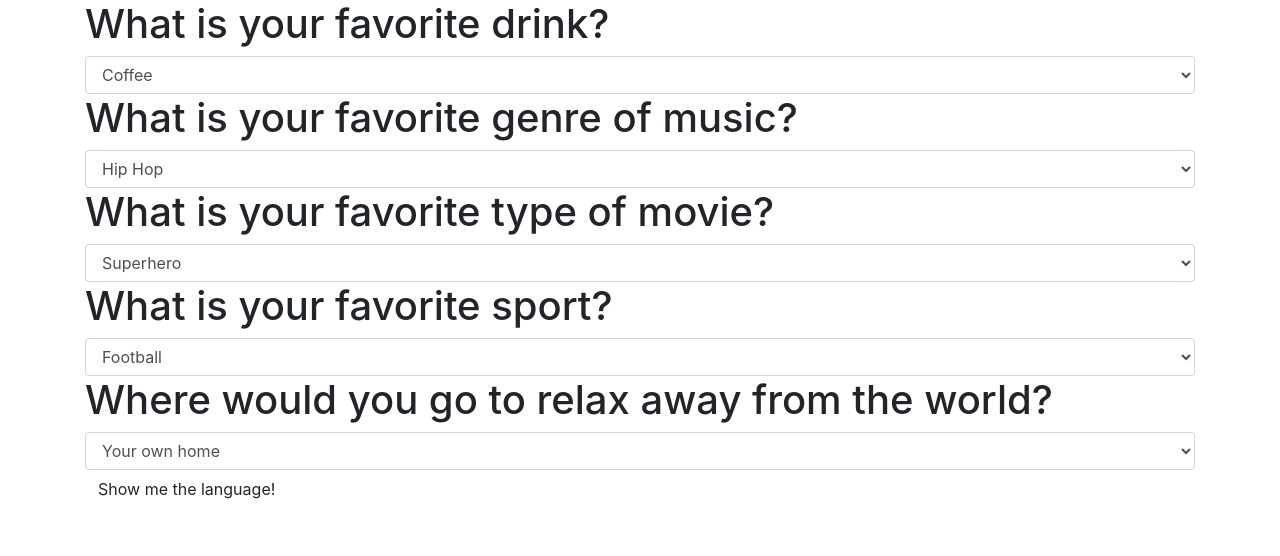
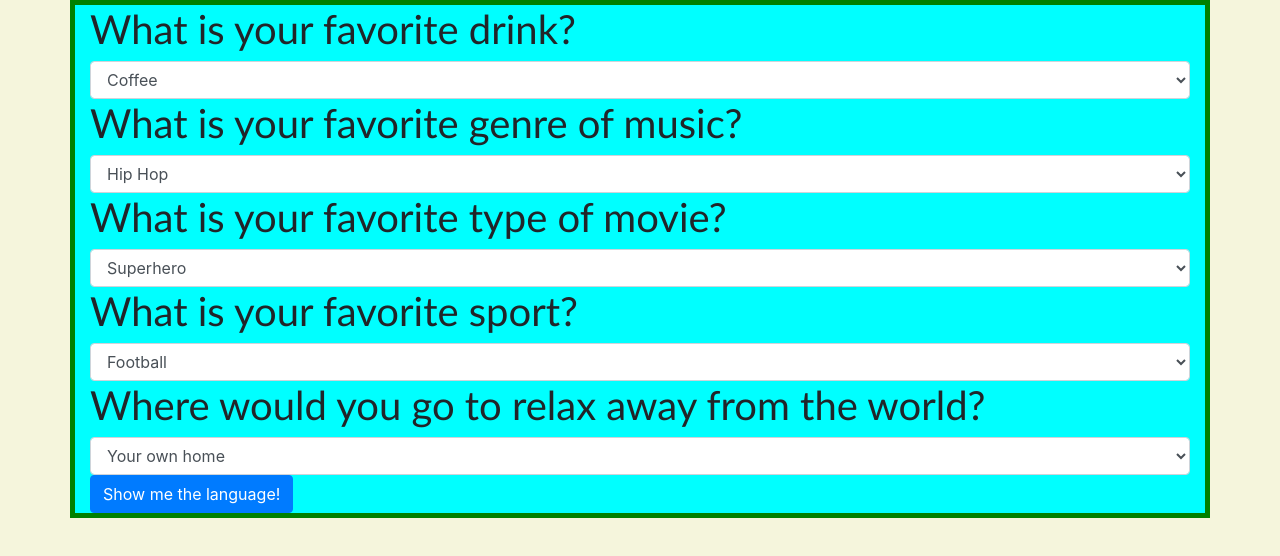
Before and after one commit to Mafer1017/Language, a plain HTML site: page index.html in a window 1280 px wide. Drawn offline with Linux system fonts and the light colour scheme.

Commit message:
add some css styles to container, button, and background

```diff
--- a/css/styles.css
+++ b/css/styles.css
@@ -4,3 +4,16 @@
 
 .btn {
   display: block;
+}
+
+.container {
+  border: 5px solid green;
+  background-color: aqua;
+}
+
+.mainPage {
+  background-color: beige;
+}
+.titles {
+  font-family: 'Gill Sans', 'Gill Sans MT', Calibri, 'Trebuchet MS', sans-serif;
+}
--- a/index.html
+++ b/index.html
@@ -7,10 +7,10 @@
   <script src="js/scripts.js"></script>
   <title>Programming Language Selector</title>
 </head>
-<body>
+<body class="mainPage">
   <div class="container">
     <form id="surveyOne">
-    <h1>What is your favorite drink?</h1>
+    <h1 class="titles">What is your favorite drink?</h1>
     <select class="form-control" id="beverage">
       <option value="1">Coffee</option>
       <option value="2">Soda</option>
@@ -18,7 +18,7 @@
       <option value="4">Water</option>
     </select>
 
-    <h1>What is your favorite genre of music?</h1>
+    <h1 class="titles">What is your favorite genre of music?</h1>
     <select class="form-control" id="music">
       <option value="1">Hip Hop</option>
       <option value="2">Disco</option>
@@ -26,7 +26,7 @@
       <option value="4">Ocean Sounds</option>
     </select>
 
-    <h1>What is your favorite type of movie?</h1>
+    <h1 class="titles">What is your favorite type of movie?</h1>
     <select class="form-control" id="movie">
       <option value="1">Superhero</option>
       <option value="2">Comedy</option>
@@ -34,7 +34,7 @@
       <option value="4">Scary</option>
     </select>
 
-    <h1>What is your favorite sport?</h1>
+    <h1 class="titles">What is your favorite sport?</h1>
     <select class="form-control" id="sport">
       <option value="1">Football</option>
       <option value="2">basketball</option>
@@ -42,7 +42,7 @@
       <option value="4">I hate sports</option>
     </select>
 
-    <h1>Where would you go to relax away from the world?</h1>
+    <h1 class="titles">Where would you go to relax away from the world?</h1>
     <select class="form-control" id="relax">
       <option value="1">Your own home</option>
       <option value="2">Beach</option>
@@ -50,7 +50,7 @@
       <option value="4">Vacation in a new town</option>
     </select>
 
-      <button type="submit" class="btn">Show me the language!</button>
+      <button type="submit" class="btn btn-primary">Show me the language!</button>
 
     </form>
 
```
